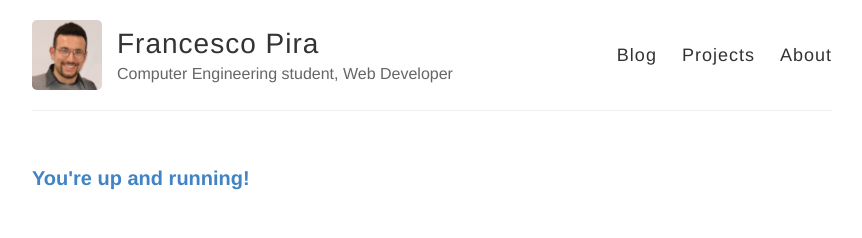
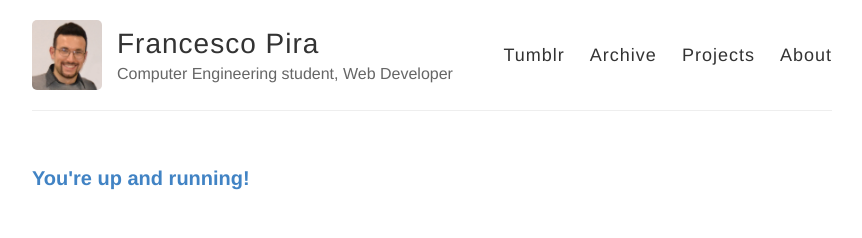
Before and after one commit to pirafrank/Jekyll-Blue, a Jekyll site: the page built from index.html, in a window 1280 px wide. Shown: the top 238 px of the page, without its empty margins (208-1070 px from the left). Built offline with Jekyll 4.4.1, drawn with Linux system fonts in a browser that asks for light colours; Markdown is read by kramdown in place of the engine named in the settings.

Commit message:
tumblr support

```diff
--- a/_includes/nav.html
+++ b/_includes/nav.html
@@ -1,5 +1,6 @@
     <nav>
-      <a href="{{ site.baseurl }}/blog">Blog</a>
+      <a href="http://blog.fpira.com">Tumblr</a>
+      <a href="{{ site.baseurl }}/archive">Archive</a>
       <a href="{{ site.baseurl }}/projects">Projects</a>
       <a href="{{ site.baseurl }}/about">About</a>
     </nav>
--- a/blog/index.html
+++ b/archive/index.html
@@ -1,7 +1,7 @@
 ---
 layout: page
 title: Blog
-permalink: /blog/
+permalink: /archive/
 ---
 
 <h2>All articles</h2>
```
